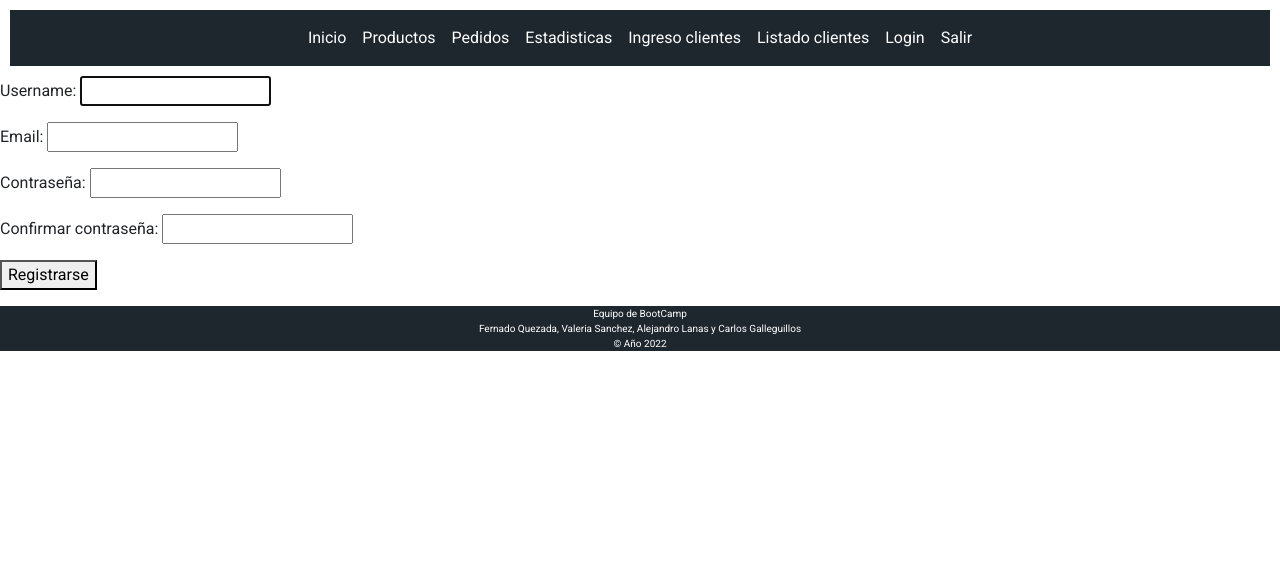
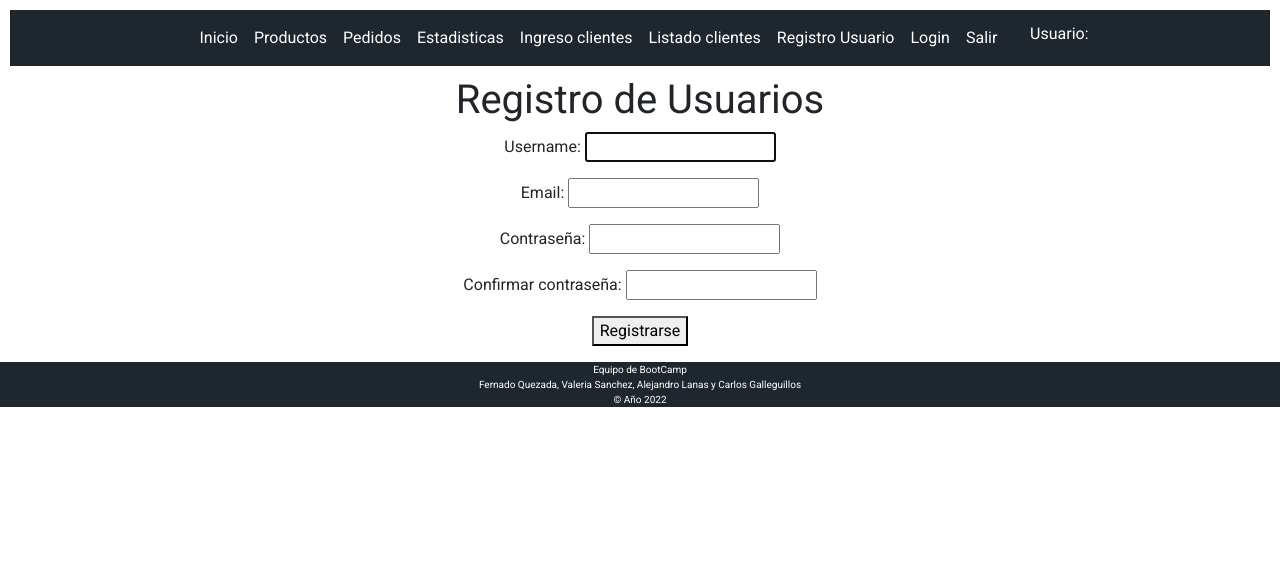
Before and after one commit to valesc1971/ProyectoGrupal_TeLoVendo, a Django app: page /register/ in a window 1280 px wide. Shown: the top 586 px of the page. Run offline with Django 3.2, Linux system fonts and the light colour scheme.

Commit message:
cambios 2904

```diff
--- a/aplicacion1/static/aplicacion1/style.css
+++ b/aplicacion1/static/aplicacion1/style.css
@@ -3,10 +3,14 @@
 body {
   font-family: 'Roboto', sans-serif;
 }
+#usuario {
+  color: white;
+  font-size: medium;
+}
 
 #tabla {
 
-  text-align: left;
+  text-align: center;
   background-color: aquamarine;
   margin-left: 30%;
   margin-right: 30%;
@@ -136,6 +140,29 @@ section p{
   text-align:justify;
 }
 
+#form_ingreso{
+text-align: center;
+
+}
+
+#form_registro{
+  text-align: center;
+
+  }
+
+#form_login{
+  text-align: center;
+
+  }
+
+  #form_bienvenido{
+    text-align: center;
+
+    }
+div#nombre_usuario{
+padding-left: 2%;
+
+}
 
 footer {
   background-color: rgba(30, 39, 46,1.0);
--- a/aplicacion1/templates/aplicacion1/bienvenido.html
+++ b/aplicacion1/templates/aplicacion1/bienvenido.html
@@ -1,10 +1,11 @@
 {% extends 'aplicacion1/layout.html' %}
 
 {% block content%}
+<div id='form_bienvenido'>
 
 <h1> Bienvenido {{user.username}} </h1>
 
-
+</div>
 <!--{{request.user.username}} -->
 
 {% endblock %}
--- a/aplicacion1/templates/aplicacion1/layout.html
+++ b/aplicacion1/templates/aplicacion1/layout.html
@@ -36,13 +36,21 @@
 				<a class="nav-link" href="{% url 'clientes' %}" id="form-contact">Listado clientes</a>
 				</li>
 				</li>
+				<a class="nav-link" href="{% url 'register' %}" id="form-contact">Registro Usuario</a>
+				</li>
+				</li>
 				<a class="nav-link" href="/login" id="form-contact">Login</a>
 				</li>
 				</li>
 				<a class="nav-link" href="/salir" id="form-contact">Salir</a>
 				</li>
+
 			</ul>
+			<div id='nombre_usuario'>
+			<h1 id="usuario">Usuario: {{user.username}}</h1>
+			</div>
 		</div>
+
 </nav>
 
 
--- a/aplicacion1/templates/aplicacion1/register.html
+++ b/aplicacion1/templates/aplicacion1/register.html
@@ -1,9 +1,17 @@
 {% extends 'aplicacion1/layout.html' %}
 {% block content %}
 <form action="" method="POST">
+
+
     {% csrf_token %}
-    {{ form.as_p }}
-    <button type="submit">Registrarse</button>
+    <div id='form_registro'>
+        <h1> Registro de Usuarios </h1>
+
+        {{ form.as_p }}
+        <button type="submit">Registrarse</button>
+
+    </div>
+
 </form>
 
 {% endblock %}
--- a/aplicacion1/views.py
+++ b/aplicacion1/views.py
@@ -3,7 +3,7 @@ from .models import Cliente
 from .forms import RegistroClienteForm, LoginForm, UserRegisterForm
 from django.contrib.auth.models import User
 from django.contrib.auth import authenticate, login as auth_login, logout
-from django.contrib.auth.decorators import login_required
+from django.contrib.auth.decorators import login_required, permission_required
 from django.views.defaults import page_not_found
 from django.contrib import messages
 from django.contrib.auth.forms import UserCreationForm
@@ -30,8 +30,9 @@ def clientes(request):
     usuario=Cliente.objects.all()
     return render (request, 'aplicacion1/clientes.html', {"data":usuario})
 
-
-def ingreso_clientes (request):
+#@login_required
+@permission_required("is_staff")
+def ingreso_clientes(request):
     form = RegistroClienteForm()
 
     if request.method == 'POST':
```
Also changed, not shown: aplicacion1/templates/aplicacion1/ingreso_clientes.html (+6 -3 lines), aplicacion1/templates/aplicacion1/login.html (+6 -2 lines), db.sqlite3.
